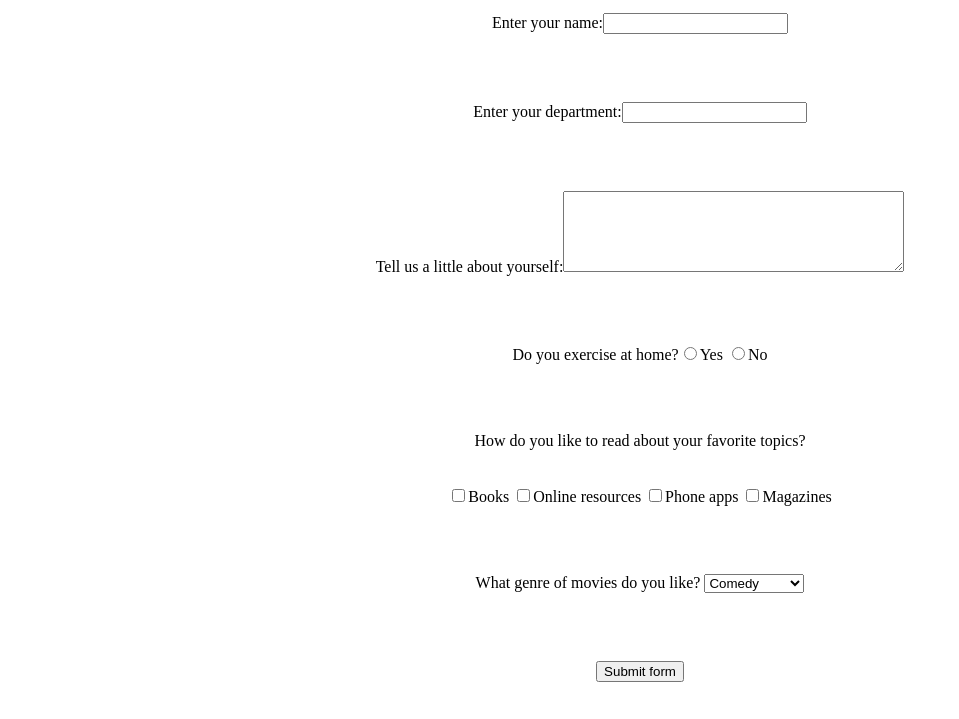
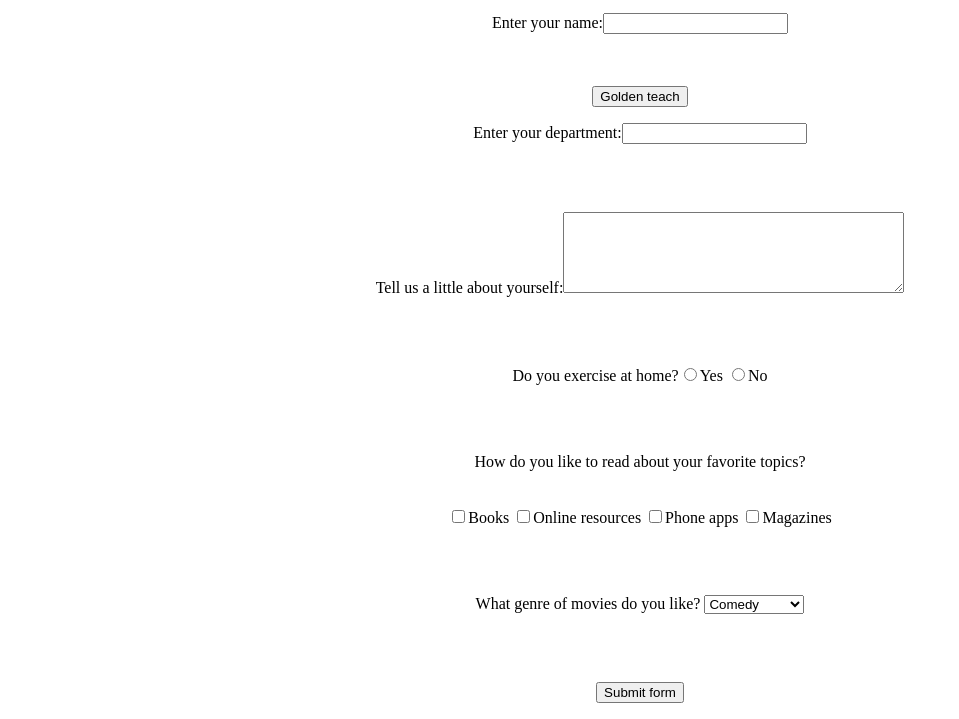
Before and after one commit to nebadiana/Assignment.app, a plain HTML site: page index.html in a window 1280 px wide. Shown: the part 104-823 px from the top of the page, without its empty margins (0-959 px from the left). Before the commit the page ends 802 px from the top, so only its background shows below. Drawn offline with Linux system fonts and the light colour scheme.

Commit message:
created a Golden button

```diff
--- a/index.html
+++ b/index.html
@@ -28,7 +28,7 @@
     </div>
         <br>
         <br>
-
+<button>Golden teach</button>
     <div class="second paragraph">
     <p>
         Enter your department:<input type=""/> <br>
```
